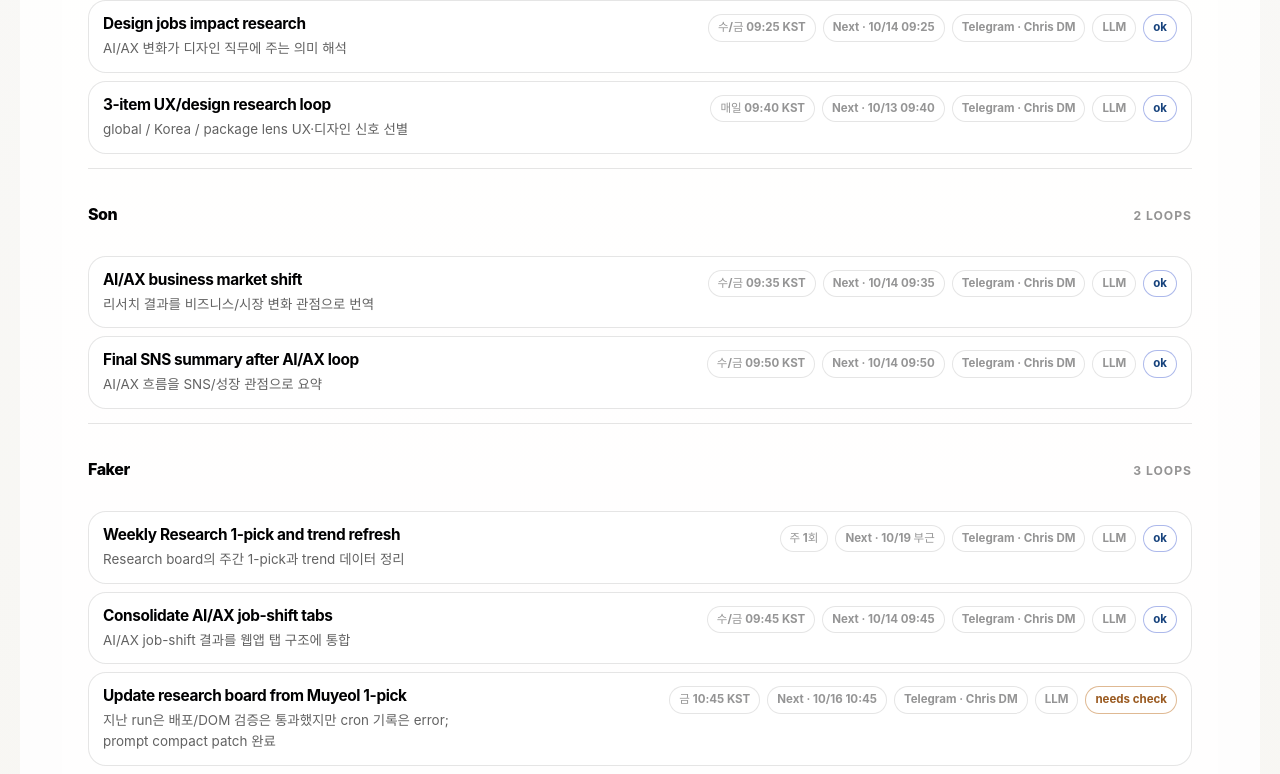
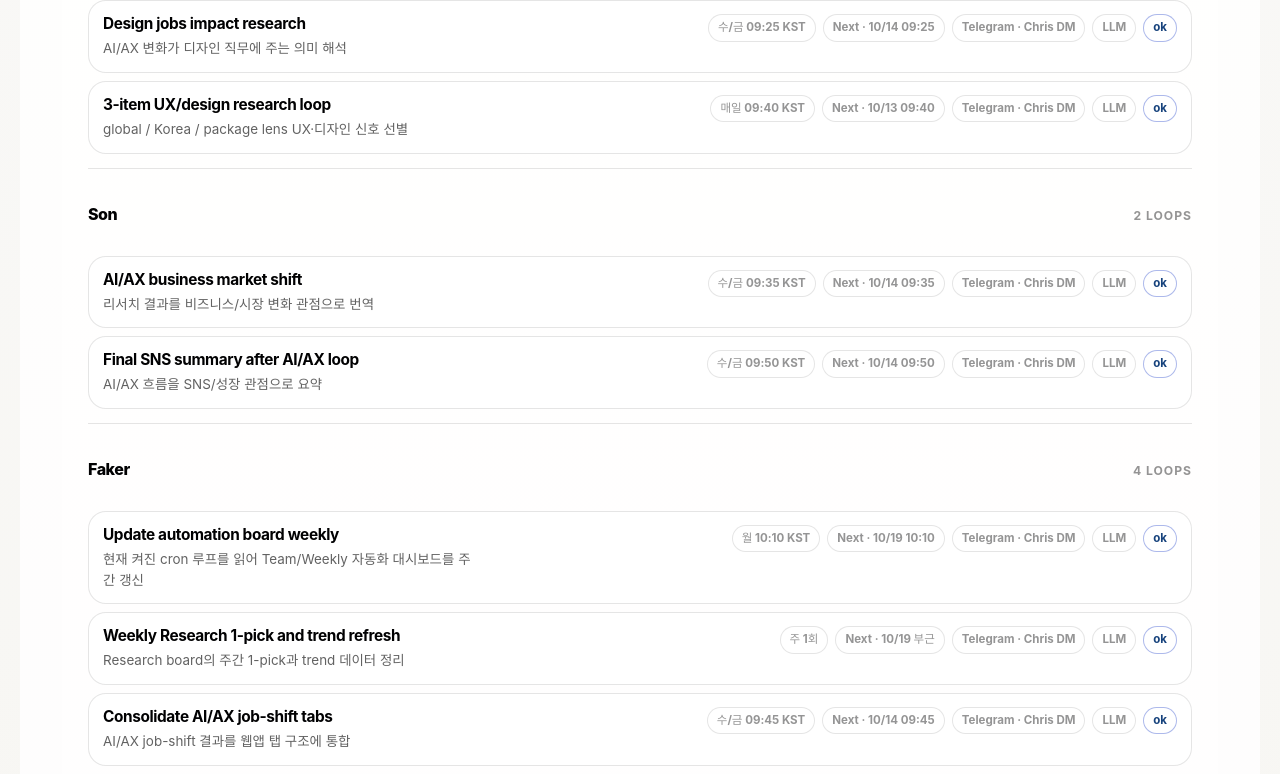
Before and after one commit to woongs2021/Hermes-project-webapp, a React (Vite) app in the folder august-dashboard/: page / in a window 1280 px wide. Shown: the part 2943-3717 px from the top of the page. Built offline with nearby package versions, Linux system fonts and the light colour scheme.

Commit message:
add weekly automation board updater loop

```diff
--- a/august-dashboard/src/App.tsx
+++ b/august-dashboard/src/App.tsx
@@ -244,6 +244,16 @@ const automationLoops: AutomationLoop[] = [
     delivery: 'Telegram · Chris DM',
     costType: 'LLM',
     note: '웹앱 Weekly 데이터 카운트와 public manifest 상태 확인',
+  },
+  {
+    owner: 'Faker',
+    name: 'Update automation board weekly',
+    rhythm: '월 10:10 KST',
+    nextRun: '10/19 10:10',
+    status: 'ok',
+    delivery: 'Telegram · Chris DM',
+    costType: 'LLM',
+    note: '현재 켜진 cron 루프를 읽어 Team/Weekly 자동화 대시보드를 주간 갱신',
   },
   {
     owner: 'Yuna',
```
